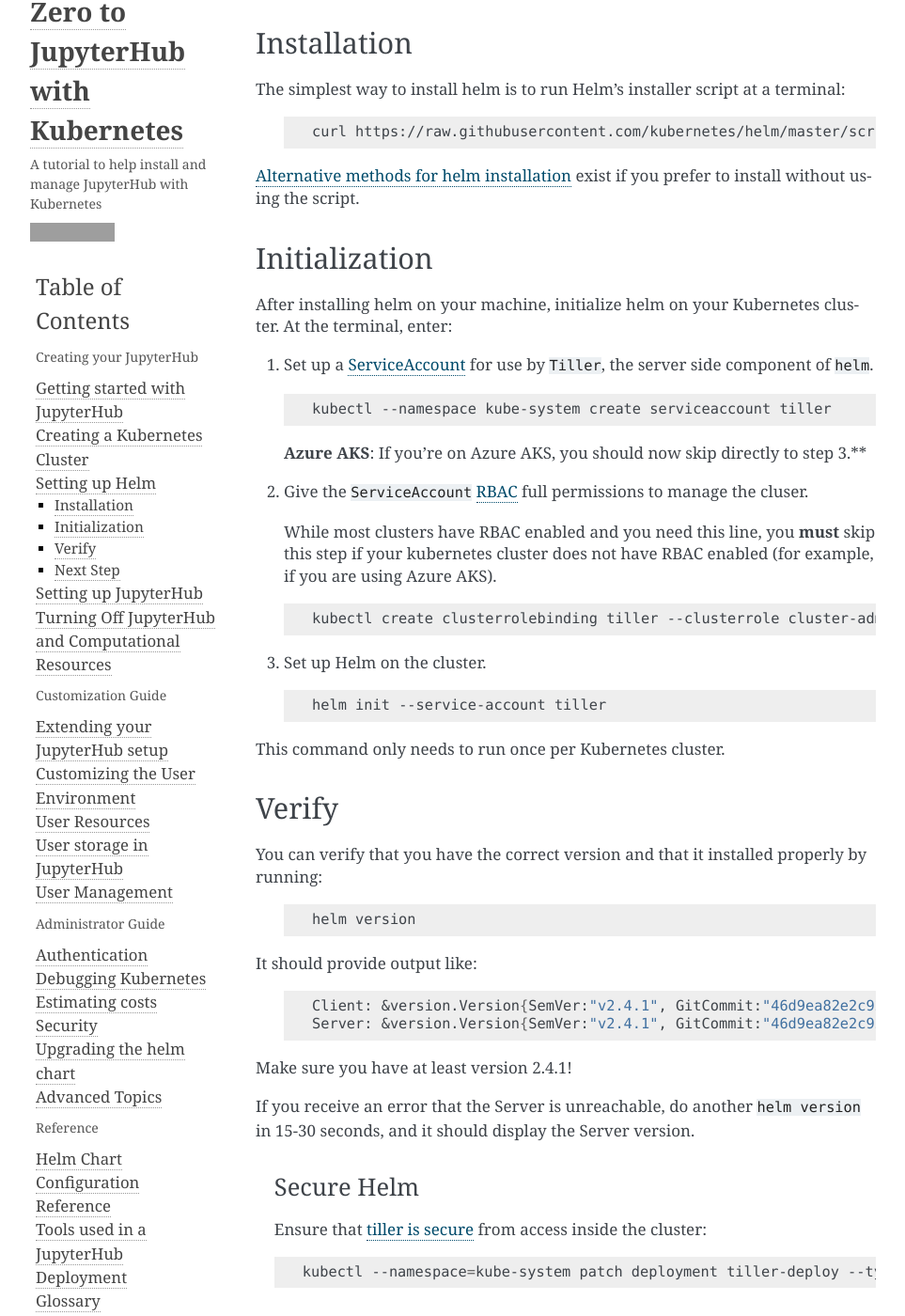
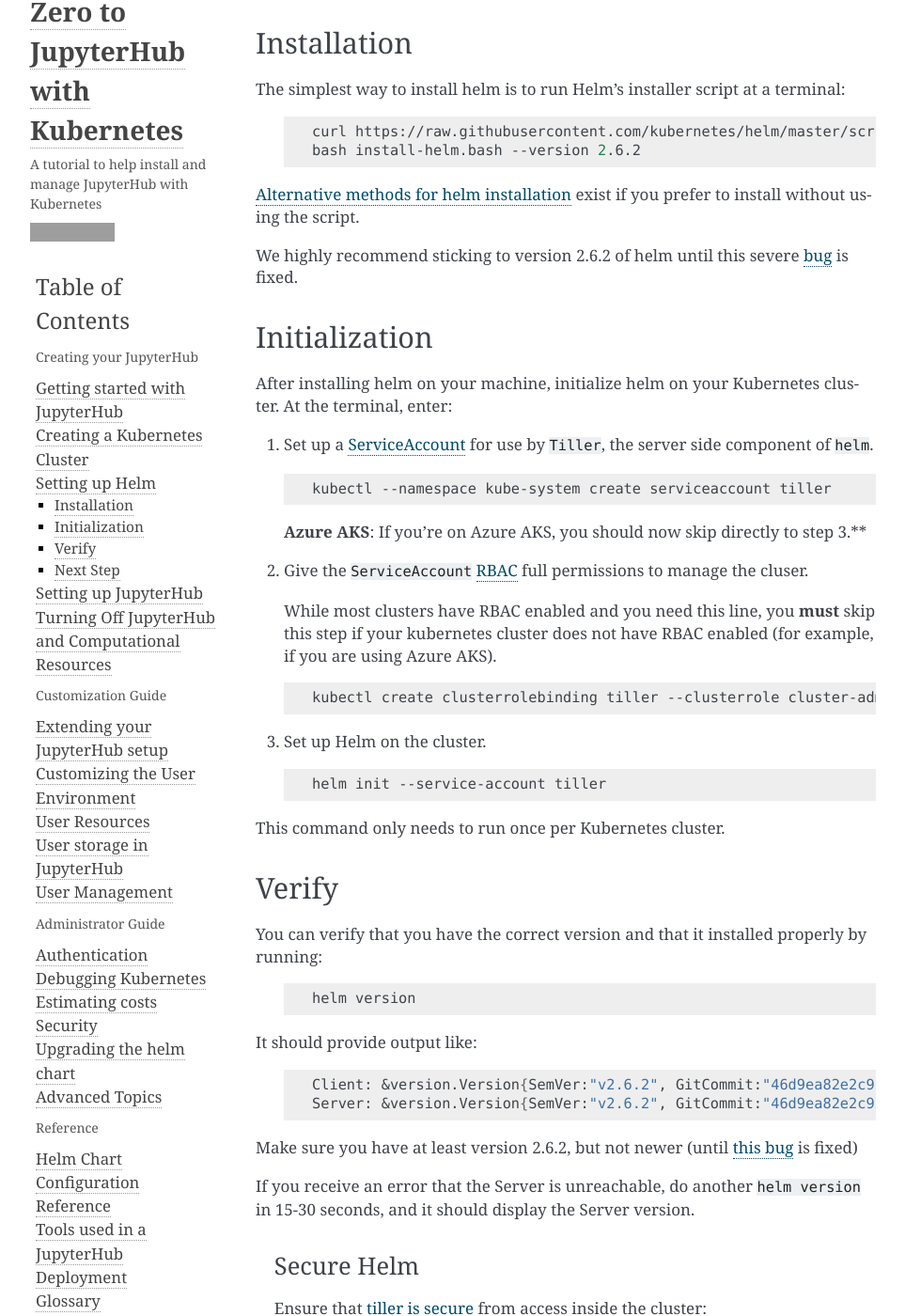
Before and after one commit to jupyterhub/zero-to-jupyterhub-k8s, a Sphinx documentation site: the page built from doc/source/setup-helm.rst, in a window 1280 px wide and 1400 px high, scrolled down 220 px. Shown: the whole window at 94% size, without its empty margins (148-1111 px from the left). Built offline with Sphinx 7.4.7, drawn with Linux system fonts in a browser that asks for light colours; pages that are not in the unit, such as notebooks, are missing from menus; grey boxes are pictures that could not be loaded.

Commit message:
Pin helm version to v2.6.2
https://github.com/kubernetes/helm/issues/3275 has caused
serious amounts of downtime in the last week or so for
various deployments at Berkeley, so let's recommend people use
the last known version that did not have these issues.

```diff
--- a/doc/source/setup-helm.rst
+++ b/doc/source/setup-helm.rst
@@ -15,10 +15,15 @@
 
    .. code:: bash
 
-      curl https://raw.githubusercontent.com/kubernetes/helm/master/scripts/get | bash
+      curl https://raw.githubusercontent.com/kubernetes/helm/master/scripts/get > install-helm.bash
+      bash install-helm.bash --version 2.6.2
+
 
 `Alternative methods for helm installation <https://github.com/kubernetes/helm/blob/master/docs/install.md>`_
 exist if you prefer to install without using the script.
+
+We highly recommend sticking to version 2.6.2 of helm until this severe
+`bug <https://github.com/kubernetes/helm/issues/3275>`_ is fixed.
 
 .. _helm-rbac:
 
@@ -72,10 +77,11 @@
 
    .. code-block:: bash
 
-      Client: &version.Version{SemVer:"v2.4.1", GitCommit:"46d9ea82e2c925186e1fc620a8320ce1314cbb02", GitTreeState:"clean"}
-      Server: &version.Version{SemVer:"v2.4.1", GitCommit:"46d9ea82e2c925186e1fc620a8320ce1314cbb02", GitTreeState:"clean"}
+      Client: &version.Version{SemVer:"v2.6.2", GitCommit:"46d9ea82e2c925186e1fc620a8320ce1314cbb02", GitTreeState:"clean"}
+      Server: &version.Version{SemVer:"v2.6.2", GitCommit:"46d9ea82e2c925186e1fc620a8320ce1314cbb02", GitTreeState:"clean"}
 
-Make sure you have at least version 2.4.1!
+Make sure you have at least version 2.6.2, but not newer (until
+`this bug <https://github.com/kubernetes/helm/issues/3275>`_ is fixed)
 
 If you receive an error that the Server is unreachable, do another `helm version`
 in 15-30 seconds, and it should display the Server version.
```
Also changed, not shown: CHANGELOG.md (+11 -6 lines).
